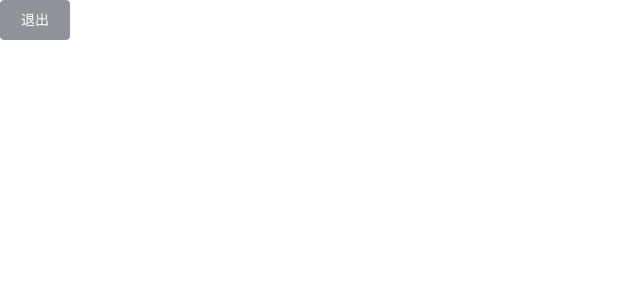
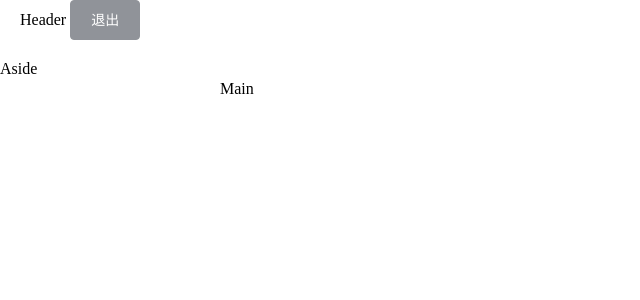
Before and after one commit to Yyh-00/vue-project, a Vue app: page /#/home in a window 1280 px wide. Shown: the top 300 px of the page, without its empty margins (0-640 px from the left). Built offline with nearby package versions, Linux system fonts and the light colour scheme; sample sign-in values are in the browser's storage.

Commit message:
修改了home组件

```diff
--- a/src/components/Home.vue
+++ b/src/components/Home.vue
@@ -1,7 +1,13 @@
 <template>
-  <div>
+  <el-container>
+      <el-header>Header
     <el-button type="info" @click="logout">退出</el-button>
-  </div>
+      </el-header>
+      <el-container>
+        <el-aside width="200px">Aside</el-aside>
+        <el-main>Main</el-main>
+      </el-container>
+  </el-container>
 </template>
 
 <script>
--- a/src/components/Login.vue
+++ b/src/components/Login.vue
@@ -53,7 +53,7 @@
         // console.log(res)
         // 1.将登陆成功后的token值保存在sessionStorage中，因为只有网站打开是才会生效
         window.sessionStorage.setItem('token', res.data.token)
-        // 2.通过编程是到行跳转到后台主页，路由地址是/home
+        // 2.通过编程式导航跳转到后台主页，路由地址是/home
         this.$router.push('/home')
       })
     }
```
Also changed, not shown: src/plugins/element.js (+16 -1 lines).
